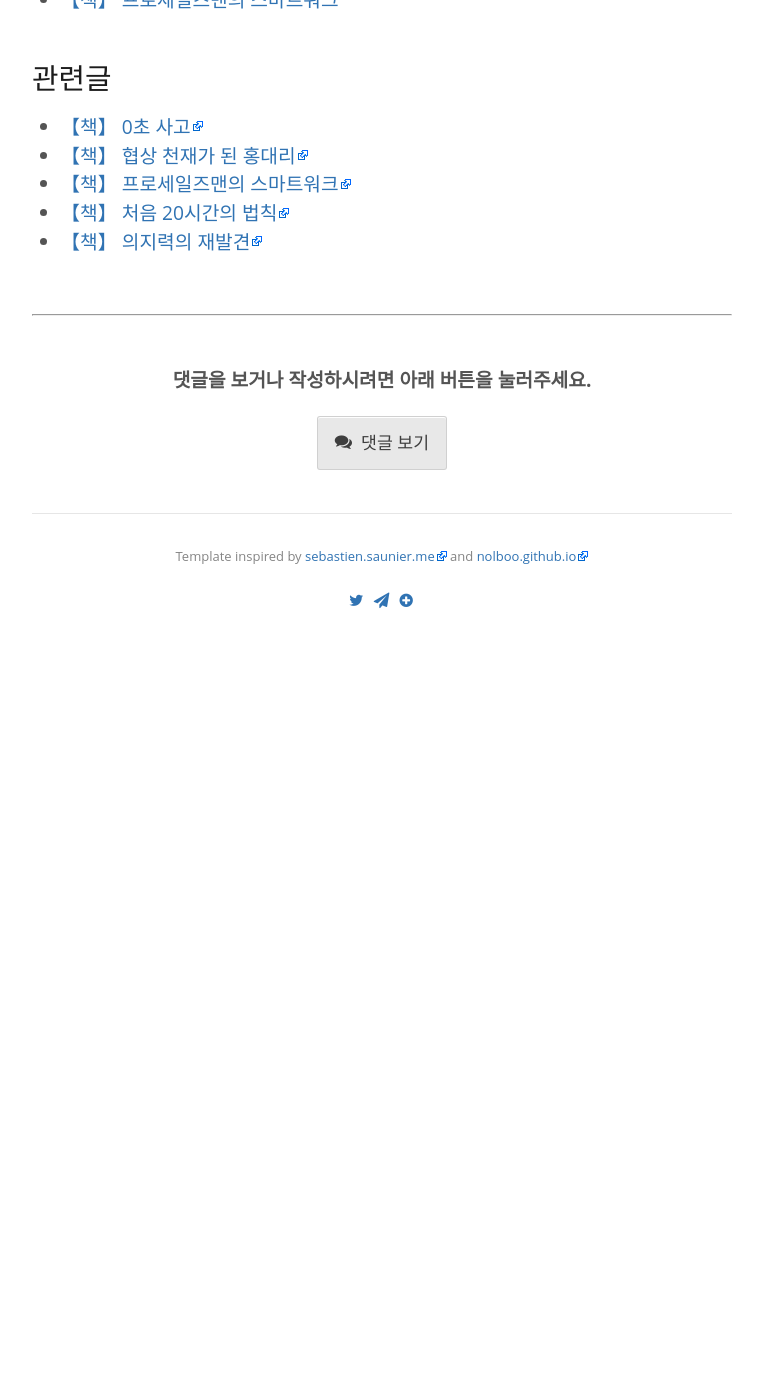
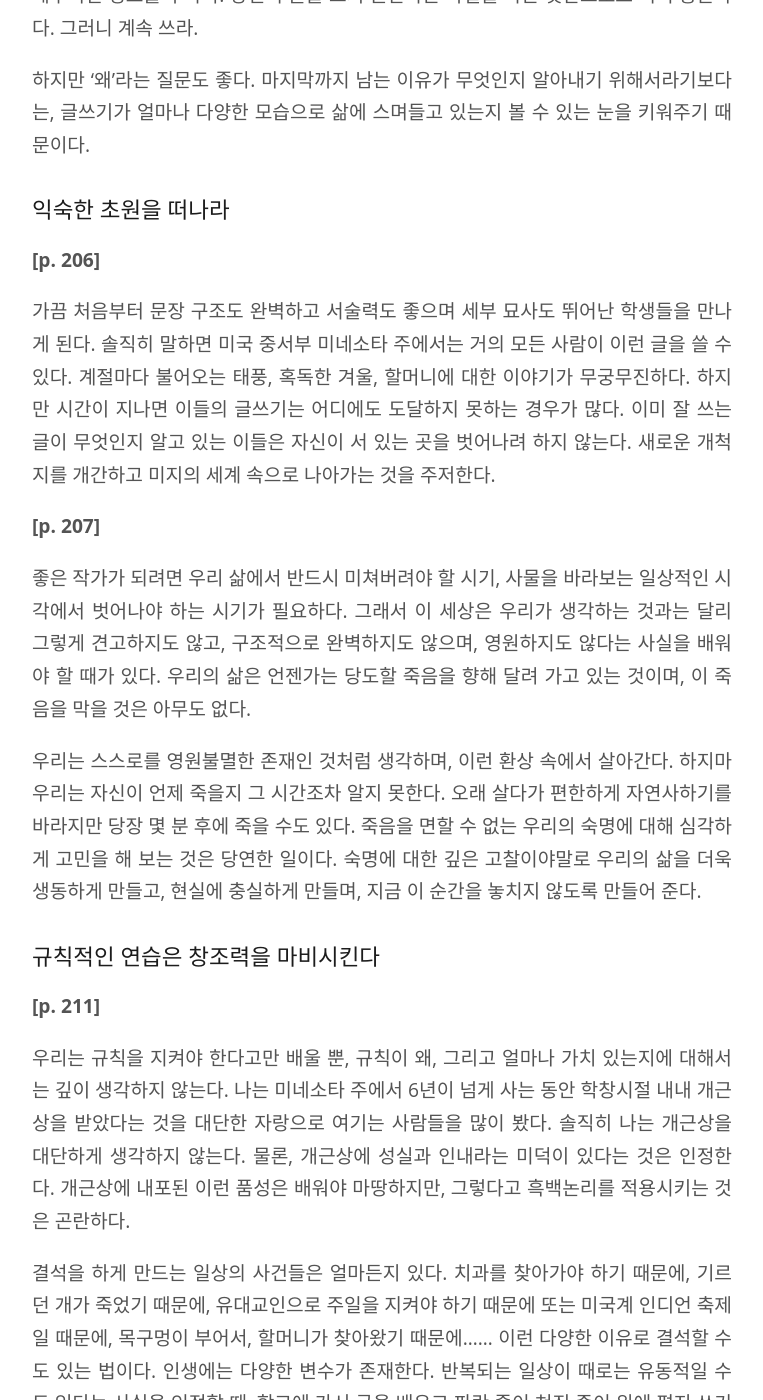
Before and after one commit to kalkin7/wiki, a Jekyll site: the page built from _posts/2015-05-17-book-writing-down-the-bones.md, in a window 1280 px wide and 1400 px high, scrolled down 14512 px. Shown: the whole window, without its empty margins (258-1021 px from the left). Built offline with Jekyll 4.4.1, drawn with Linux system fonts in a browser that asks for light colours; before the commit the page ends 15142 px from its top, so only the background shows below that; some of the changed text lies outside the part shown.

Commit message:
Wiki Update

```diff
--- a/_posts/2015-05-17-book-writing-down-the-bones.md
+++ b/_posts/2015-05-17-book-writing-down-the-bones.md
@@ -269,7 +269,6 @@ published: true
 
 
 
-
 ### 말하지 말고 보여주라
 
 **[p.117]**
@@ -356,7 +355,6 @@ published: true
 
 
 
-
 ### 충분하다고 느낄 때 한번 더
 
 **[p. 167]**
@@ -364,3 +362,43 @@ published: true
 당신이 글을 밀고 나가 그저 적당한 종점에서 끝맺으려고 한다면, 그 글에는 당신의 진정한 숨결이 배어날 수 없다. 글쓰기는 자유를 향해 헤엄칠 수 있는 위대한 기회다. 그 기회를 놓치지 말라.
 
 심지어 당신이 자신을 충분히 밀고 나갔고 철저하게 자아가 깨졌다고 느낄 때조차도, 조금만 더 앞으로 길고 나가라. 중간에서 멈추지 말라. 이 순간은 다시는 같은 방식으로 돌아오지 않는다. 그러니 나중으로 미룬다면, 지금 작품을 끝내는 것보다 훨씬 더 많은 시간고 노력을 기울여야 한다. 이것은 순전히 내 경험에서 우러나온 충고다. 당신이 할 수 있다고 생각하는 것보다 언제나 더 멀리, 계속, 밀고 나가야 한다.
+
+
+
+### 왜 글을 쓰는가?
+
+**[p. 182]**
+
+샌프란시스코 선원의 베이커 선승은 '「왜」라는 것은 좋은 질문이 아닙니다.'라고 말했다. 사물은 그냥 있는 것이기 때문이다. 헤밍웨이도 "「왜(why)」가 아니라 「무엇이(what)」가 더 중요하다'고 말했다. 그러니 '왜'라는 질문은 심리학자들에게나 떠 넘기라. 진짜 삶의 세부적인 정보를 구하라. 당신이 글을 쓰기 원한다는 사실을 아는 것만으로도 이미 충분하다. 그러니 계속 쓰라.
+
+하지만 '왜'라는 질문도 좋다. 마지막까지 남는 이유가 무엇인지 알아내기 위해서라기보다는, 글쓰기가 얼마나 다양한 모습으로 삶에 스며들고 있는지 볼 수 있는 눈을 키워주기 때문이다.
+
+
+
+### 익숙한 초원을 떠나라
+
+**[p. 206]**
+
+가끔 처음부터 문장 구조도 완벽하고 서술력도 좋으며 세부 묘사도 뛰어난 학생들을 만나게 된다. 솔직히 말하면 미국 중서부 미네소타 주에서는 거의 모든 사람이 이런 글을 쓸 수 있다. 계절마다 불어오는 태풍, 혹독한 겨울, 할머니에 대한 이야기가 무궁무진하다. 하지만 시간이 지나면 이들의 글쓰기는 어디에도 도달하지 못하는 경우가 많다. 이미 잘 쓰는 글이 무엇인지 알고 있는 이들은 자신이 서 있는 곳을 벗어나려 하지 않는다. 새로운 개척지를 개간하고 미지의 세계 속으로 나아가는 것을 주저한다.
+
+
+**[p. 207]**
+
+좋은 작가가 되려면 우리 삶에서 반드시 미쳐버려야 할 시기, 사물을 바라보는 일상적인 시각에서 벗어나야 하는 시기가 필요하다. 그래서 이 세상은 우리가 생각하는 것과는 달리 그렇게 견고하지도 않고, 구조적으로 완벽하지도 않으며, 영원하지도 않다는 사실을 배워야 할 때가 있다. 우리의 삶은 언젠가는 당도할 죽음을 향해 달려 가고 있는 것이며, 이 죽음을 막을 것은 아무도 없다.
+
+우리는 스스로를 영원불멸한 존재인 것처럼 생각하며, 이런 환상 속에서 살아간다. 하지마 우리는 자신이 언제 죽을지 그 시간조차 알지 못한다. 오래 살다가 편한하게 자연사하기를 바라지만 당장 몇 분 후에 죽을 수도 있다. 죽음을 면할 수 없는 우리의 숙명에 대해 심각하게 고민을 해 보는 것은 당연한 일이다. 숙명에 대한 깊은 고찰이야말로 우리의 삶을 더욱 생동하게 만들고, 현실에 충실하게 만들며, 지금 이 순간을 놓치지 않도록 만들어 준다.
+
+
+
+
+### 규칙적인 연습은 창조력을 마비시킨다
+
+**[p. 211]**
+
+우리는 규칙을 지켜야 한다고만 배울 뿐, 규칙이 왜, 그리고 얼마나 가치 있는지에 대해서는 깊이 생각하지 않는다. 나는 미네소타 주에서 6년이 넘게 사는 동안 학창시절 내내 개근상을 받았다는 것을 대단한 자랑으로 여기는 사람들을 많이 봤다. 솔직히 나는 개근상을 대단하게 생각하지 않는다. 물론, 개근상에 성실과 인내라는 미덕이 있다는 것은 인정한다. 개근상에 내포된 이런 품성은 배워야 마땅하지만, 그렇다고 흑백논리를 적용시키는 것은 곤란하다.
+
+결석을 하게 만드는 일상의 사건들은 얼마든지 있다. 치과를 찾아가야 하기 때문에, 기르던 개가 죽었기 때문에, 유대교인으로 주일을 지켜야 하기 때문에 또는 미국계 인디언 축제일 때문에, 목구멍이 부어서, 할머니가 찾아왔기 때문에…… 이런 다양한 이유로 결석할 수도 있는 법이다. 인생에는 다양한 변수가 존재한다. 반복되는 일상이 때로는 유동적일 수도 있다는 사실을 인정할 때, 학교에 가서 글을 배우고 파란 줄이 쳐진 종이 위에 편지 쓰기를 배우는 시간이 소중하다는 것도 알게 된다.
+
+글쓰기에도 이러한 유동성의 공간이 필요하다. 한 시간 동안 쉬지 않고 글을 쓰면 단어들이 가득 채워진 종이 몇 장은 얻을 것이다. 하지만 궁극적으로 자신을 속일 수는 없다. 당신은 우울한 느낌이든, 꿈이든, 희망이든, 진정한 자신이 있는 곳으로 들어가야 한다.
+
+만약 오랜 시간에 걸쳐 썼던 글이 마음에 들지 않는다면, 그것은 당신이 글쓰기에 충분히 몰입하지 않았기 때문이다. 작가가 되겠다는 희망을 오직 연습 시간의 경과로만 채우고 있다면, 당신은 평생을 연습해도 훌륭한 작가가 될 수 없다. 때로는 더 멀리 가기 위해 인생을 변화시켜야 할 때도 있는 법이다.
```
